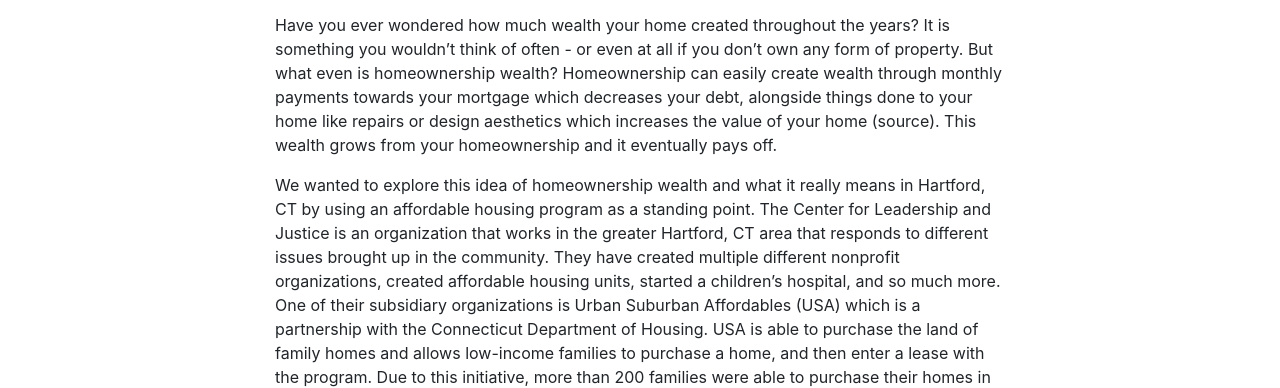
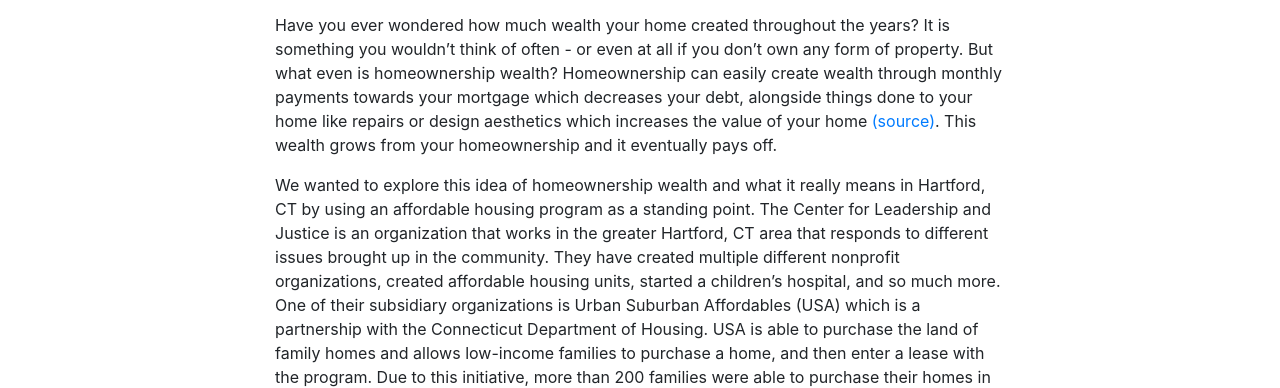
Before and after one commit to GabbieMarcuccio/practice-story, a plain HTML site: page index.html in a window 1280 px wide. Shown: the part 701-1089 px from the top of the page. Drawn offline with nearby package versions, Linux system fonts and the light colour scheme.

Commit message:
Update index.html

```diff
--- a/index.html
+++ b/index.html
@@ -70,7 +70,7 @@
 
           <p class="lead"></p>
 
-          <p>Have you ever wondered how much wealth your home created throughout the years? It is something you wouldn’t think of often - or even at all if you don’t own any form of property. But what even is homeownership wealth? Homeownership can easily create wealth through monthly payments towards your mortgage which decreases your debt, alongside things done to your home like repairs or design aesthetics which increases the value of your home (source). This wealth grows from your homeownership and it eventually pays off.</p>
+          <p>Have you ever wondered how much wealth your home created throughout the years? It is something you wouldn’t think of often - or even at all if you don’t own any form of property. But what even is homeownership wealth? Homeownership can easily create wealth through monthly payments towards your mortgage which decreases your debt, alongside things done to your home like repairs or design aesthetics which increases the value of your home <a href='https://money.com/build-wealth-owning-a-home-study/#:~:text=The%20monthly%20payments%20made%20toward,a%20number%20of%20different%20ways'>(source)</a>. This wealth grows from your homeownership and it eventually pays off.</p>
 
  <p>We wanted to explore this idea of homeownership wealth and what it really means in Hartford, CT by using an affordable housing program as a standing point. The Center for Leadership and Justice is an organization that works in the greater Hartford, CT area that responds to different issues brought up in the community. They have created multiple different nonprofit organizations, created affordable housing units, started a children’s hospital, and so much more. One of their subsidiary organizations is Urban Suburban Affordables (USA) which is a partnership with the Connecticut Department of Housing. USA is able to purchase the land of family homes and allows low-income families to purchase a home, and then enter a lease with the program. Due to this initiative, more than 200 families were able to purchase their homes in the greater Hartford region <a href='https://cljct.org/what-we-do/housing-initiatives/'>(source)</a>. We worked with this organization’s data to answer the overarching question: How much homeownership wealth has been created by the USA program?</p>
 
```
